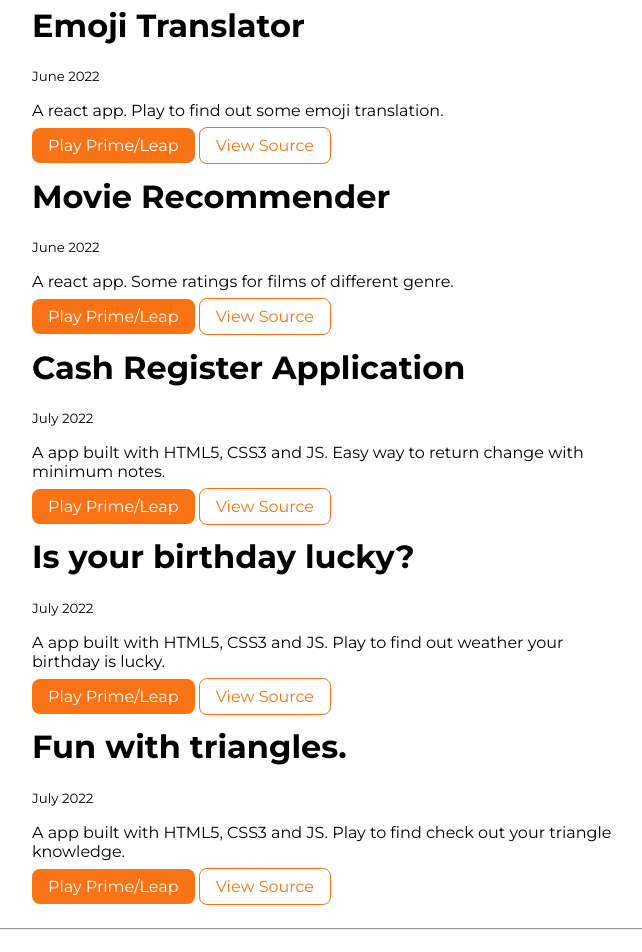
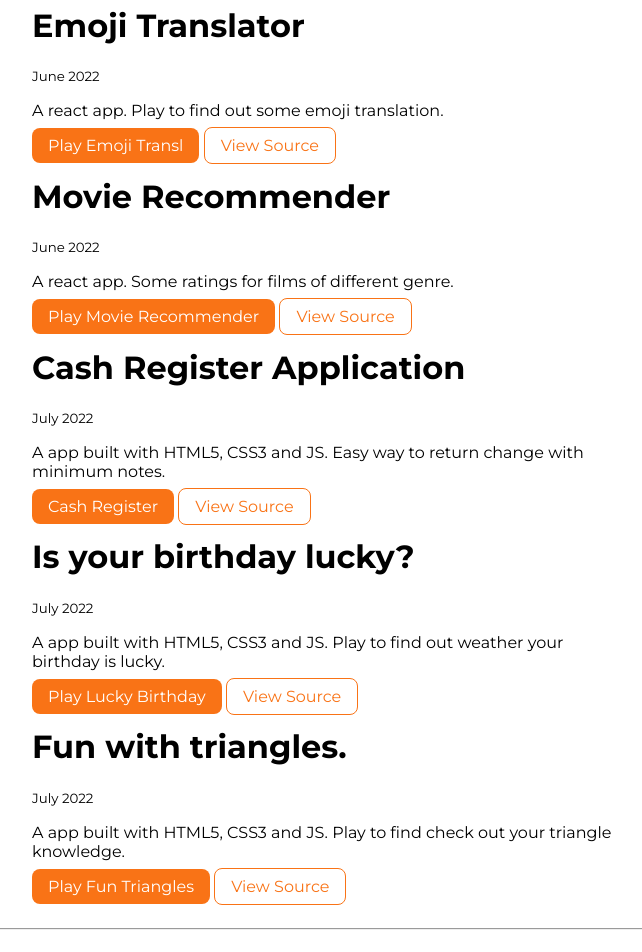
Before and after one commit to TusharAnekar/neogcamp-lesson-3-live, a plain HTML site: page projects.html in a window 1280 px wide. Shown: the part 1000-1952 px from the top of the page, without its empty margins (328-970 px from the left). Drawn offline with Linux system fonts and the light colour scheme.

Commit message:
button label change

```diff
--- a/projects.html
+++ b/projects.html
@@ -81,7 +81,7 @@
                 <small>June 2022</small>
                 <p>A react app. Play to find out some emoji translation.</p>
 
-                <a class="link link-primary" href="https://csb-pb5jlv.netlify.app/" target="_blank" rel="noopener norefferrer">Play Prime/Leap</a>
+                <a class="link link-primary" href="https://csb-pb5jlv.netlify.app/" target="_blank" rel="noopener norefferrer">Play Emoji Transl</a>
                 <a class="link link-secondary" href="https://github.com/TusharAnekar/emoji-translator" target="_blank" rel="noopener norefferer">View Source</a>
             </div>
         </li>
@@ -92,7 +92,7 @@
                 <small>June 2022</small>
                 <p>A react app. Some ratings for films of different genre.</p>
 
-                <a class="link link-primary" href="https://csb-xmosor.netlify.app/" target="_blank" rel="noopener norefferrer">Play Prime/Leap</a>
+                <a class="link link-primary" href="https://csb-xmosor.netlify.app/" target="_blank" rel="noopener norefferrer">Play Movie Recommender</a>
                 <a class="link link-secondary" href="https://github.com/TusharAnekar/movie-reommendor" target="_blank" rel="noopener norefferer">View Source</a>
             </div>
         </li>
@@ -103,7 +103,7 @@
                 <small>July 2022</small>
                 <p>A app built with HTML5, CSS3 and JS. Easy way to return change with minimum notes.</p>
 
-                <a class="link link-primary" href="https://cash-register-1app.netlify.app/" target="_blank" rel="noopener norefferrer">Play Prime/Leap</a>
+                <a class="link link-primary" href="https://cash-register-1app.netlify.app/" target="_blank" rel="noopener norefferrer">Cash Register</a>
                 <a class="link link-secondary" href="https://github.com/TusharAnekar/cash-register-app" target="_blank" rel="noopener norefferer">View Source</a>
             </div>
         </li>
@@ -114,7 +114,7 @@
                 <small>July 2022</small>
                 <p>A app built with HTML5, CSS3 and JS. Play to find out weather your birthday is lucky.</p>
 
-                <a class="link link-primary" href="https://is-your-birthday-lucky1.netlify.app/" target="_blank" rel="noopener norefferrer">Play Prime/Leap</a>
+                <a class="link link-primary" href="https://is-your-birthday-lucky1.netlify.app/" target="_blank" rel="noopener norefferrer">Play Lucky Birthday</a>
                 <a class="link link-secondary" href="https://github.com/TusharAnekar/is-your-birthday-lucky" target="_blank" rel="noopener norefferer">View Source</a>
             </div>
         </li>
@@ -125,7 +125,7 @@
                 <small>July 2022</small>
                 <p>A app built with HTML5, CSS3 and JS. Play to find check out your triangle knowledge.</p>
 
-                <a class="link link-primary" href="https://is-your-birthday-lucky1.netlify.app/" target="_blank" rel="noopener norefferrer">Play Prime/Leap</a>
+                <a class="link link-primary" href="https://fun-with-3angles.netlify.app/" target="_blank" rel="noopener norefferrer">Play Fun Triangles</a>
                 <a class="link link-secondary" href="https://github.com/TusharAnekar/fun-with-triangles" target="_blank" rel="noopener norefferer">View Source</a>
             </div>
         </li>
```
